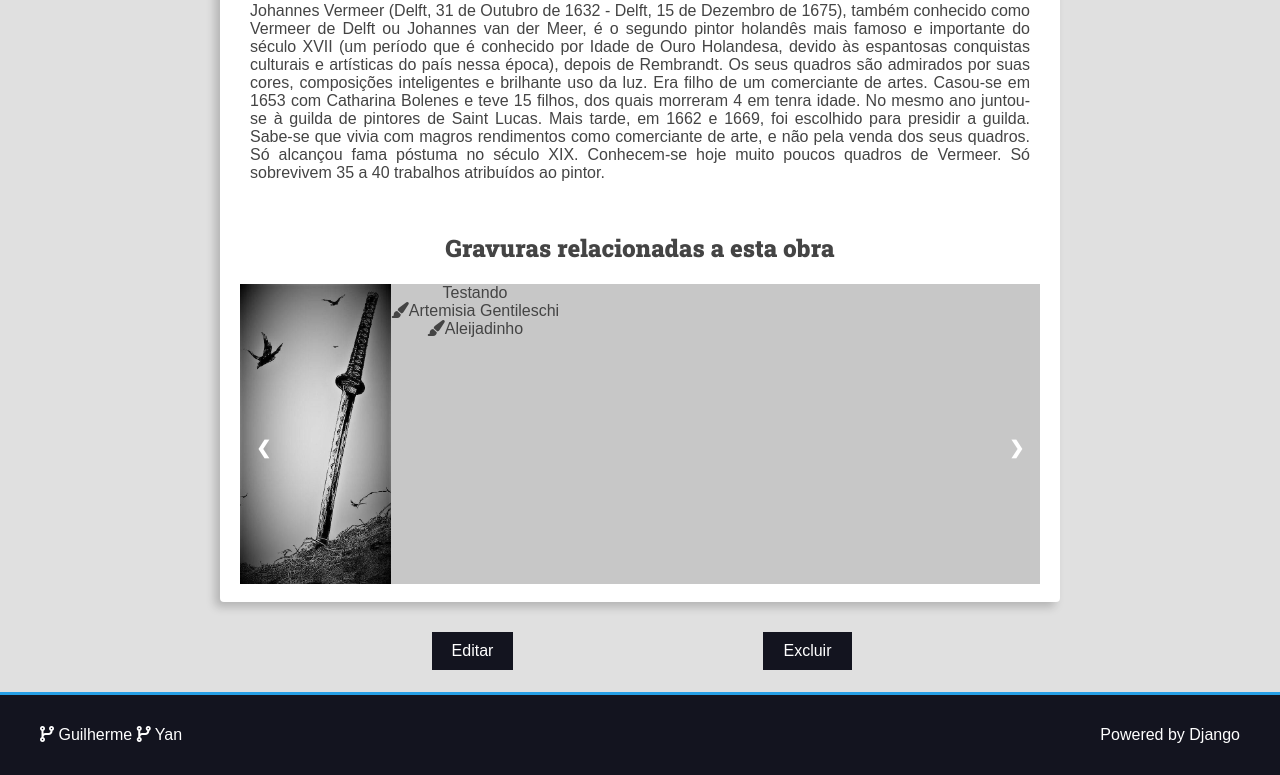
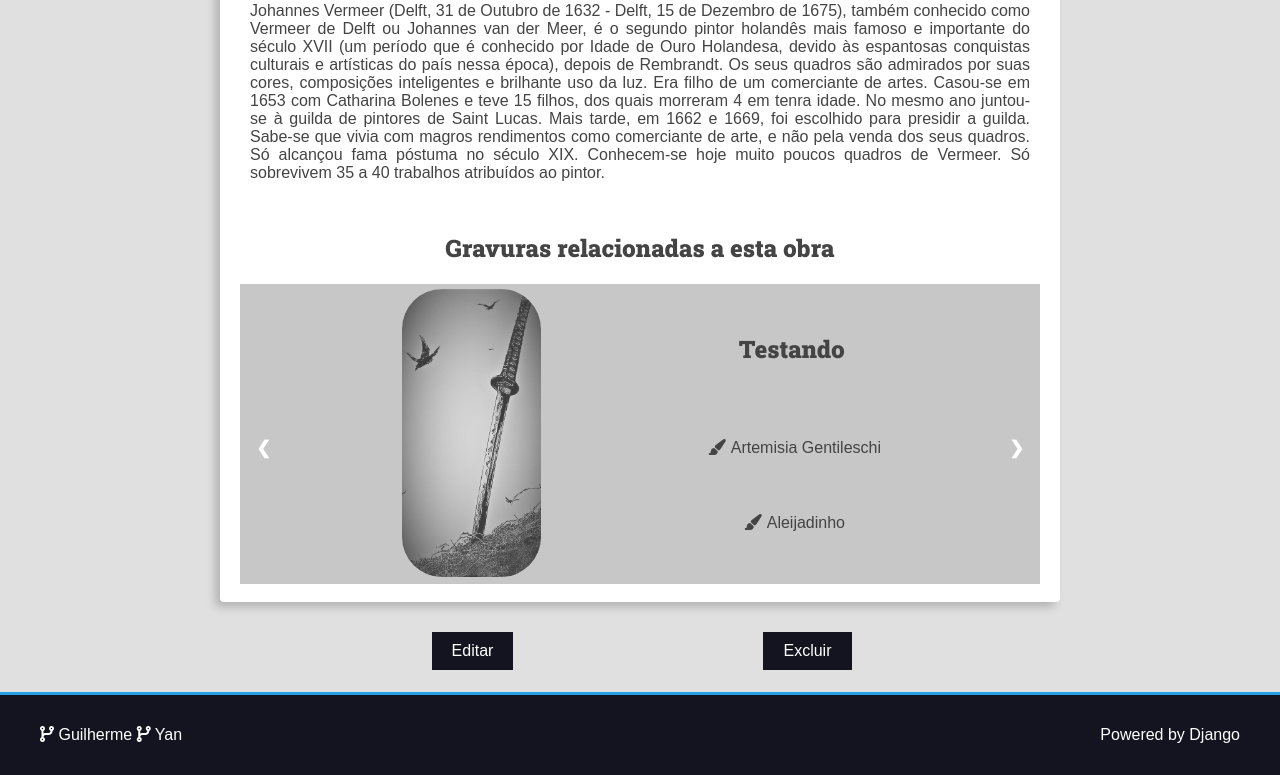
Before and after one commit to GuilhermeGonSoares/Art-Museum, a Django app: page /user/dashboard/painting/2/ in a window 1280 px wide. Shown: the part 2284-3059 px from the top of the page. Run offline with Django 4.2, Linux system fonts and the light colour scheme; data comes from the database, SQL or seed files in the repository; some libraries are stand-ins or nearby versions.

Commit message:
fixed height engraving

```diff
--- a/museum/templates/museum/pages/detail_painting.html
+++ b/museum/templates/museum/pages/detail_painting.html
@@ -21,4 +21,5 @@
             </form>
         </div>
     {% endif %}
+
 {% endblock content %}
--- a/museum/templates/museum/partials/engraving.html
+++ b/museum/templates/museum/partials/engraving.html
@@ -1,4 +1,4 @@
-<div class="center painting painting-list-item" id="card">
+<div class="center painting main-content-detail painting-list-item" id="card">
     <div class="painting-cover">
         <img src="{{ engraving.cover.url }}" alt="temporario" class="img-main no-filter">
     </div>
@@ -40,10 +40,6 @@
 
     </div>
 
-    <div class="painting-content justify">
-        <p>{{ painting.summary }}</p>
-    </div>
-
     <div class="painting-meta-container">
         <div class="painting-meta painting-preparation">
             <h3 class="painting-meta-title"><i class="fas fa-user"></i> Autor do post</h3>
--- a/museum/templates/museum/partials/sliderShow.html
+++ b/museum/templates/museum/partials/sliderShow.html
@@ -7,7 +7,7 @@
         <div class="mySlides1">
             <a href=""><img src="{{engraving.cover.url}}" ></a>
             <div class="info-engraving">
-                {{engraving.name}}
+                <h2> {{engraving.name}} </h2>
                 {% for author in engraving.author.all %}
                 <div class="author-engraving">
                     <i class="fas fa-paintbrush"></i>{{author.name}}
--- a/website/static/css/style.css
+++ b/website/static/css/style.css
@@ -1142,8 +1142,8 @@ i:hover + .image-container .image-hover {
   justify-content: space-evenly;
 }
 * {box-sizing: border-box}
+
 .mySlides1 {
-
   height: 30rem;
   width: 80rem;
   background-color: var(--color-gray-2);
@@ -1151,11 +1151,26 @@ i:hover + .image-container .image-hover {
 }
 
 .mySlides1 img {
-  vertical-align: middle;
+  margin-top: 4%;
+  border-radius: 40px;
+  opacity: 0.7;
+  width: 96%;
   object-fit: cover;
-  height: 100%;
+  height: 96%;
+  transition: all 500ms;
   max-width: 40rem;
+}
 
+.mySlides1 img:hover {
+  border-radius: 20px;
+  margin-top: 0;
+  height: 103%;
+  width: 100%;
+  opacity: 1;
+}
+
+.mySlides1 a{
+  filter: none;
 }
 
 /* Slideshow container */
@@ -1228,3 +1243,19 @@ i:hover + .image-container .image-hover {
 #myForm{
   transition: all 500ms;
 }
+
+.author-engraving i{
+  margin: 0.5rem;
+
+}
+
+.mySlides1,
+.info-engraving,
+.author-engraving{
+  justify-content: space-evenly;
+
+}
+
+#card{
+  height: auto;
+}
```
